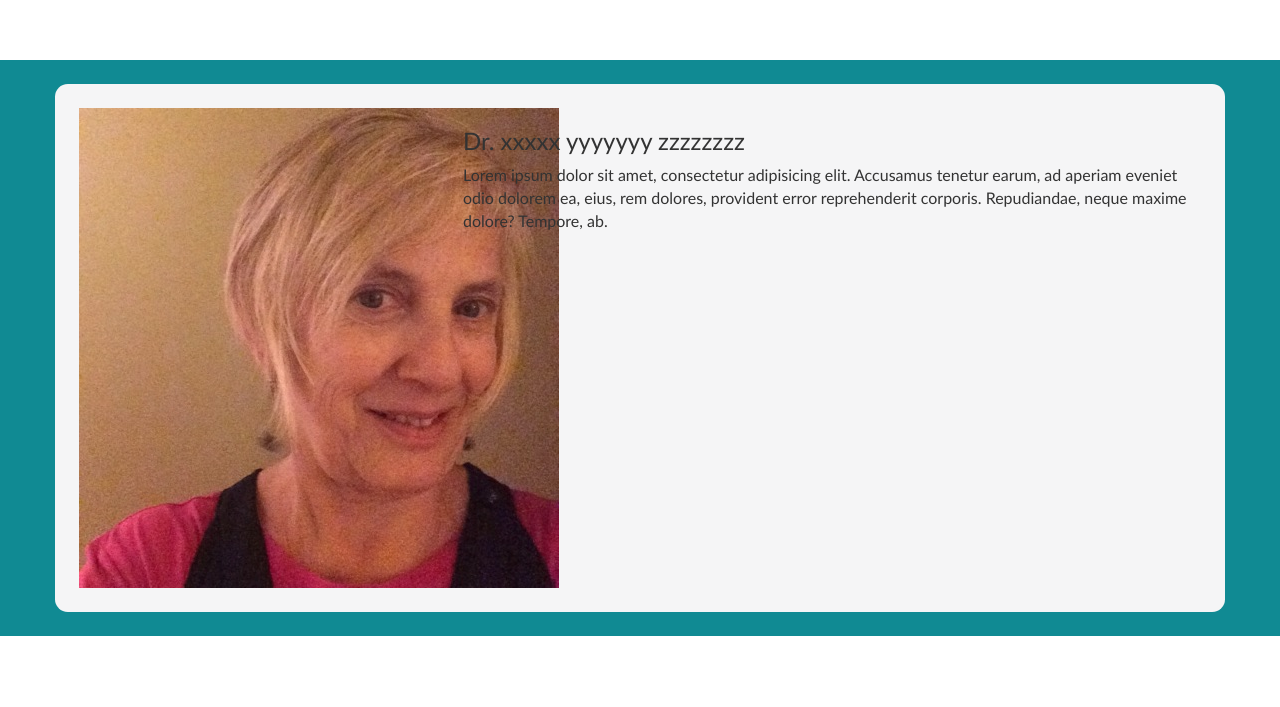
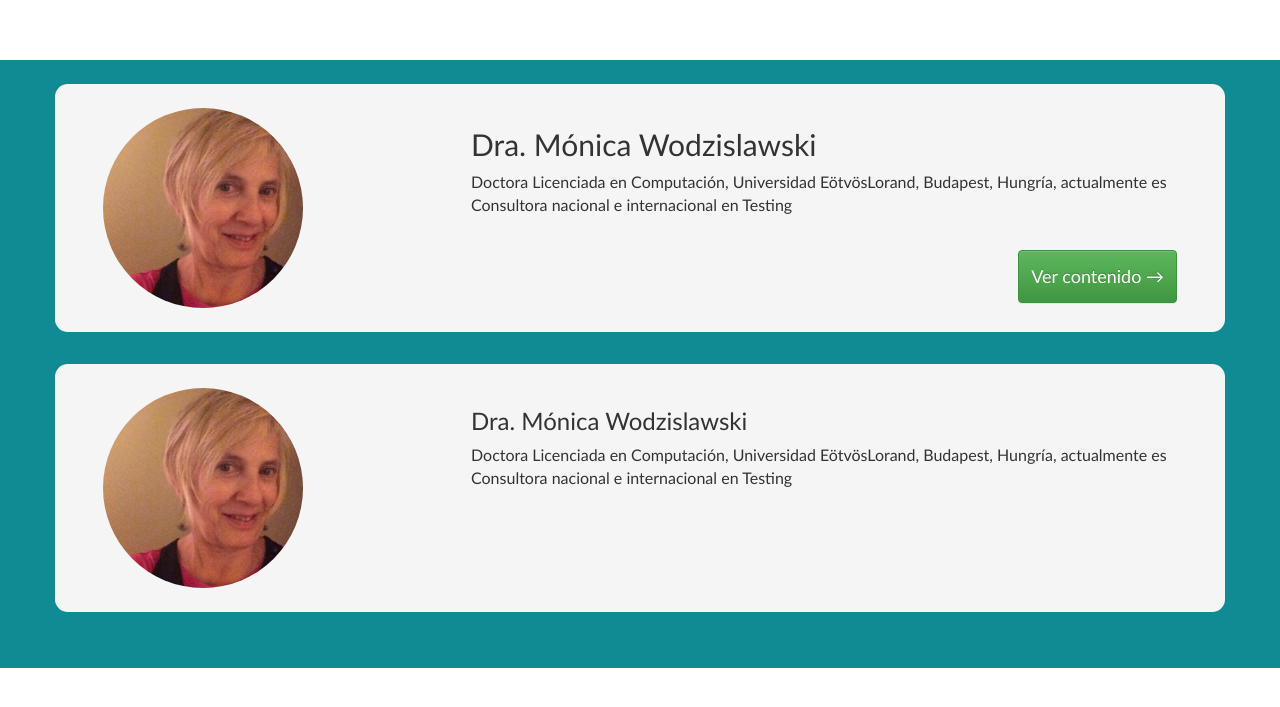
Before and after one commit to jhonazsh/coneisc, a PHP site: page /ponentes.html in a window 1280 px wide. Shown: the top 707 px of the page. Run offline with PHP 8.4, Linux system fonts and the light colour scheme; some libraries are stand-ins or nearby versions.

Commit message:
ponentes 12

```diff
--- a/css/webplatform.css
+++ b/css/webplatform.css
@@ -118,11 +118,15 @@ body
 
 /*ponentes....**********/
 .img-ponente{
-	/*width: 180px;*/
+	width: 200px;
 }
 
 .centrar-boton{
 	text-align: center;
+}
+
+.derecha-boton{
+	text-align: right;
 }
 
 .centrar-bandera{
@@ -143,8 +147,9 @@ body
 
 .caja-ponente-detalle{
 	background: #F5F5F6;
-	padding: 1.5em;
+	padding: 1.5em 3em;
 	border-radius: .8em;
+	margin-bottom: 2em;
 }
 
 /*ponentes....**********/
--- a/ponentes.html
+++ b/ponentes.html
@@ -15,15 +15,35 @@
 
 	<section class="caja-ponente">
 		<div class="container caja-ponente-detalle">
-		<div class="row">
-			<div class="col-md-4">
-				<img src="img/ponentes/monica.jpg" alt="">
-			</div>
-			<div class="col-md-8">
-				<h3>Dr. xxxxx yyyyyyy zzzzzzzz</h3>
-				Lorem ipsum dolor sit amet, consectetur adipisicing elit. Accusamus tenetur earum, ad aperiam eveniet odio dolorem ea, eius, rem dolores, provident error reprehenderit corporis. Repudiandae, neque maxime dolore? Tempore, ab.
+			<div class="row">
+				<div class="col-md-4">
+					<img src="img/ponentes/monica.jpg" alt="" class="img-circle img-responsive img-ponente">
+				</div>
+				<div class="col-md-8">
+					<h2>Dra. Mónica Wodzislawski</h2>
+					<p>
+						Doctora Licenciada en Computación, Universidad EötvösLorand, Budapest, Hungría, actualmente es Consultora nacional e internacional en Testing
+					</p>
+					<br>
+					<div class="derecha-boton">
+						<a href="#" class="btn btn-success"><h4>Ver contenido &rarr;</h4></a>
+					</div>
+
+				</div>
 			</div>
 		</div>
+		<div class="container caja-ponente-detalle">
+			<div class="row">
+				<div class="col-md-4">
+					<img src="img/ponentes/monica.jpg" alt="" class="img-circle img-responsive img-ponente">
+				</div>
+				<div class="col-md-8">
+					<h3>Dra. Mónica Wodzislawski</h3>
+					<p>
+						Doctora Licenciada en Computación, Universidad EötvösLorand, Budapest, Hungría, actualmente es Consultora nacional e internacional en Testing
+					</p>
+				</div>
+			</div>
 		</div>
 	</section>
 
```
Also changed, not shown: index.html (+6 -6 lines).
